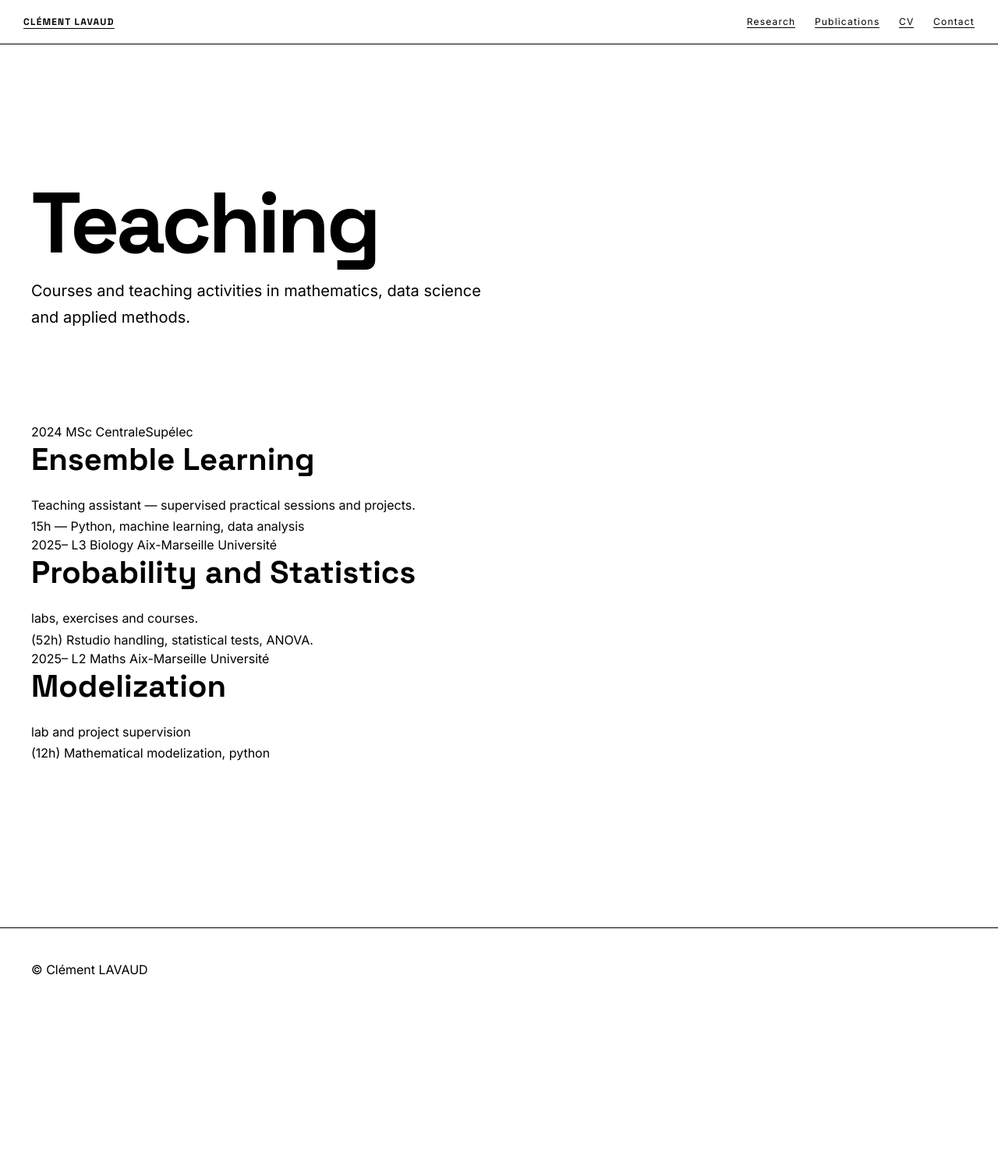
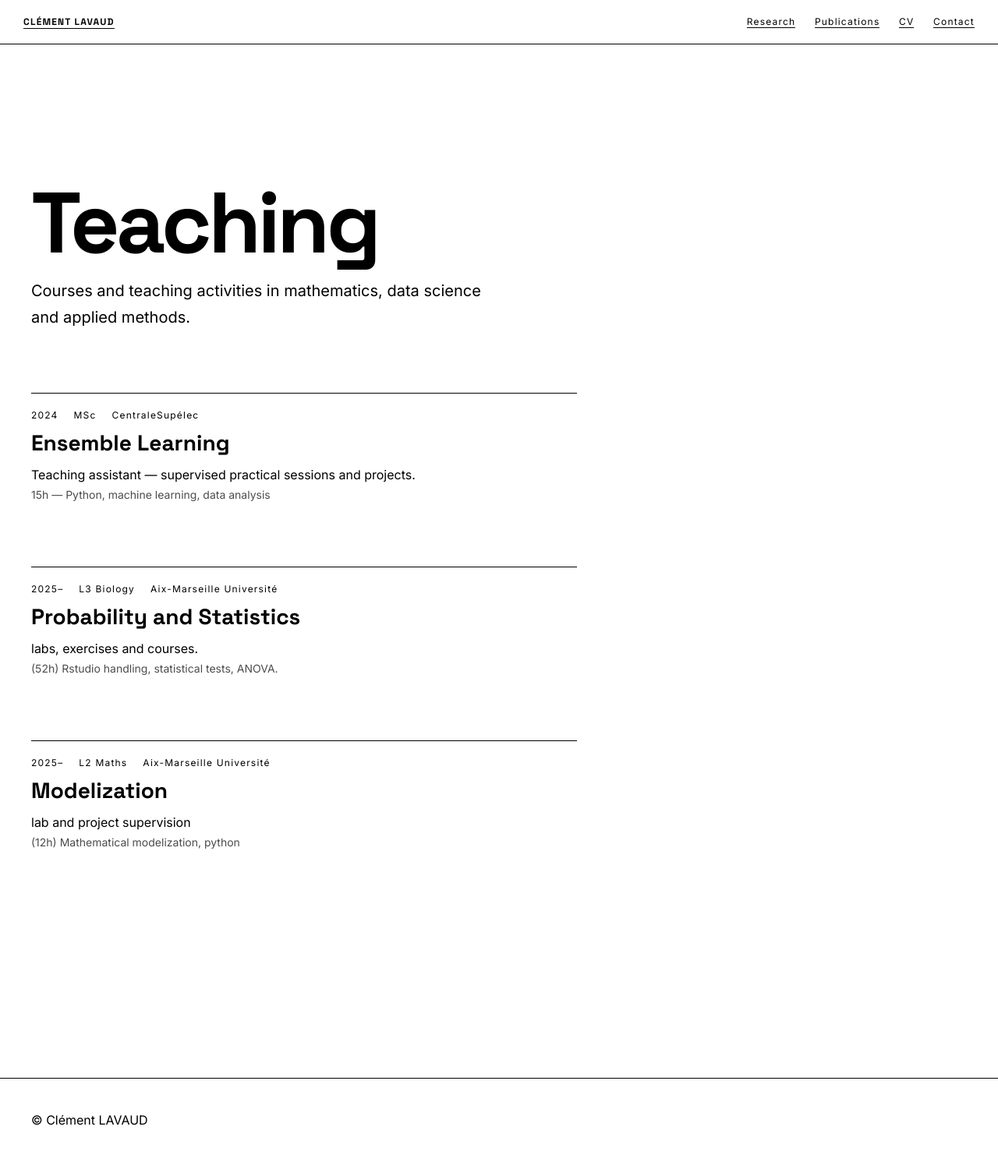
Before and after one commit to clementlavaud/clementlavaud.github.io, a Jekyll site: the page built from teaching.md, in a window 1280 px wide. Shown: the whole page at 78% size. Built offline with Jekyll 4.4.1, drawn with Linux system fonts in a browser that asks for light colours; before the commit the page ends 1298 px from its top, so only the background shows below that.

Commit message:
Update style.css - post teaching

```diff
--- a/assets/css/style.css
+++ b/assets/css/style.css
@@ -113,3 +113,31 @@ a:hover {
   font-size: 12px;
   border-top: 1px solid black;
 }
+
+.teaching {
+  margin-top: 80px;
+}
+
+.course {
+  margin-bottom: 80px;
+  border-top: 1px solid black;
+  padding-top: 20px;
+}
+
+.course-meta {
+  font-size: 12px;
+  letter-spacing: 0.1em;
+  margin-bottom: 10px;
+  display: flex;
+  gap: 20px;
+}
+
+.course h2 {
+  font-size: 28px;
+  margin-bottom: 10px;
+}
+
+.course .details {
+  font-size: 14px;
+  opacity: 0.7;
+}
```
